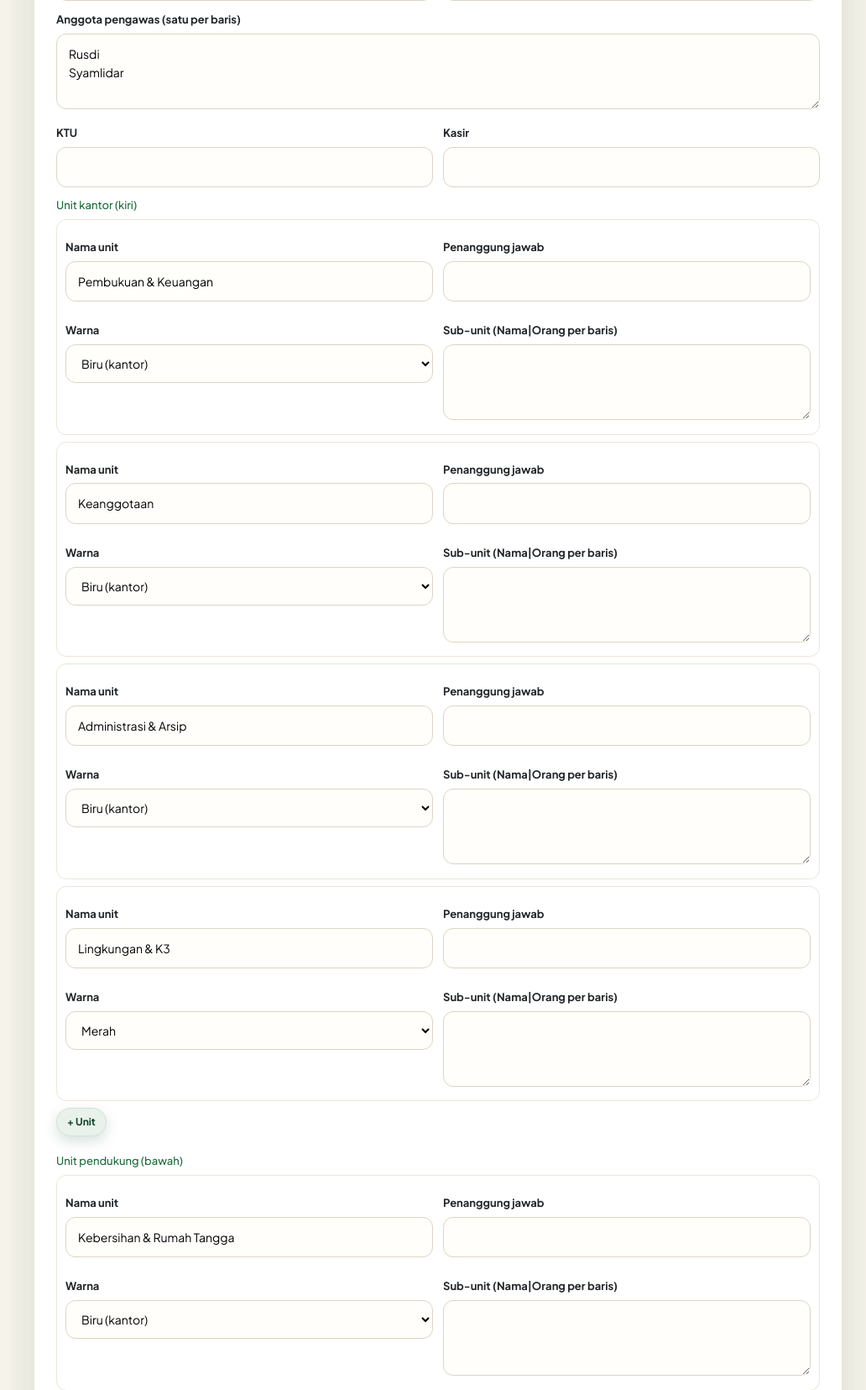
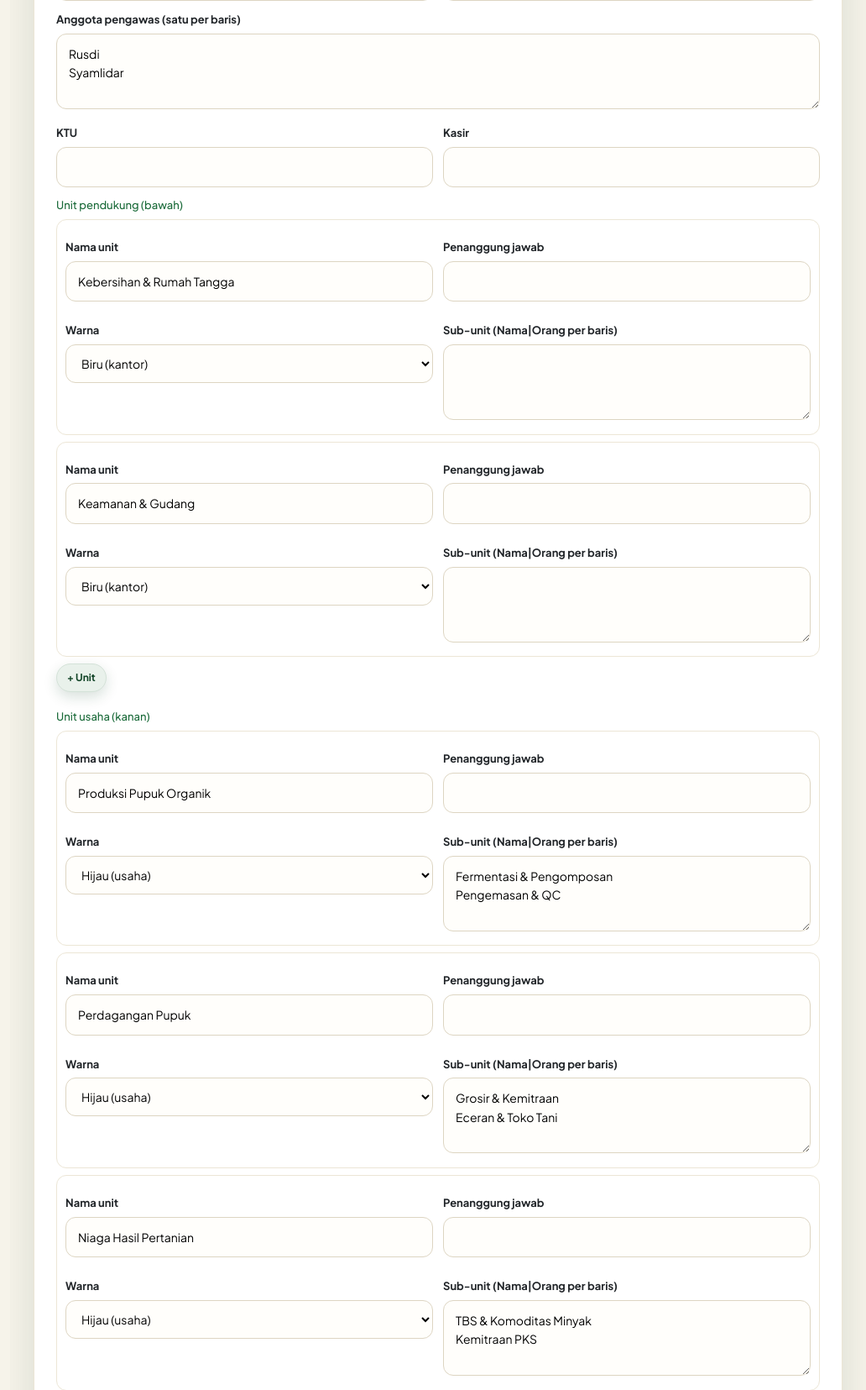
Before and after one commit to FatahDragneel/Koperasi_ksubts, a PHP site: page /koperasi/pengaturan.php in a window 1280 px wide. Shown: the part 3847-5502 px from the top of the page at 84% size, without its empty margins (248-1280 px from the left). Run offline with PHP 8.4, Linux system fonts and the light colour scheme; a user stored in the database is signed in; data comes from the database, SQL or seed files in the repository; data that the repository does not hold is empty; some libraries are stand-ins or nearby versions.

Commit message:
Update pengaturan.php

```diff
--- a/koperasi/pengaturan.php
+++ b/koperasi/pengaturan.php
@@ -258,7 +258,7 @@ if ($_SERVER['REQUEST_METHOD'] === 'POST') {
         'masa_jabatan' => $masaJab,
         'ktu' => trim((string)($_POST['ktu'] ?? '')),
         'kasir' => trim((string)($_POST['kasir'] ?? '')),
-        'unit_kiri' => $ambilUnit('ukiri'),
+        // 'unit_kiri' => $ambilUnit('ukiri'),
         'unit_bawah' => $ambilUnit('ubawah'),
         'unit_kanan' => $ambilUnit('ukanan'),
     ], JSON_UNESCAPED_UNICODE);
@@ -484,7 +484,7 @@ include __DIR__ . '/includes/app_header.php';
         echo '</div>';
         echo '<button type="button" class="btn btn-ghost btn-sm" style="margin-bottom:8px;" onclick="tambahUnit(\'' . $pre . '\')">+ Unit</button>';
     };
-    $formUnit('ukiri', $stuk['unit_kiri'] ?? [], 'Unit kantor (kiri)');
+    // $formUnit('ukiri', $stuk['unit_kiri'] ?? [], 'Unit kantor (kiri)');
     $formUnit('ubawah', $stuk['unit_bawah'] ?? [], 'Unit pendukung (bawah)');
     $formUnit('ukanan', $stuk['unit_kanan'] ?? [], 'Unit usaha (kanan)');
     ?>
```
